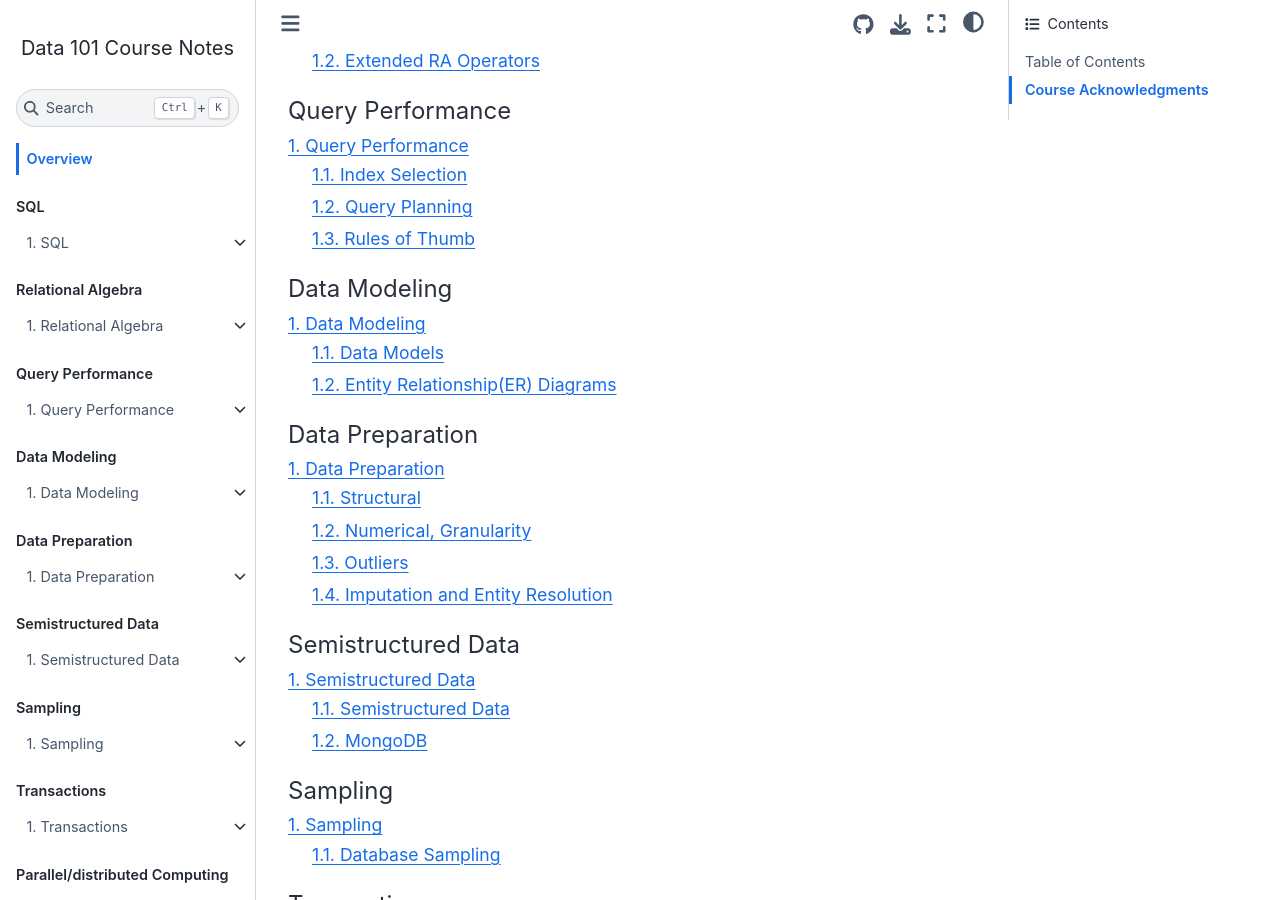
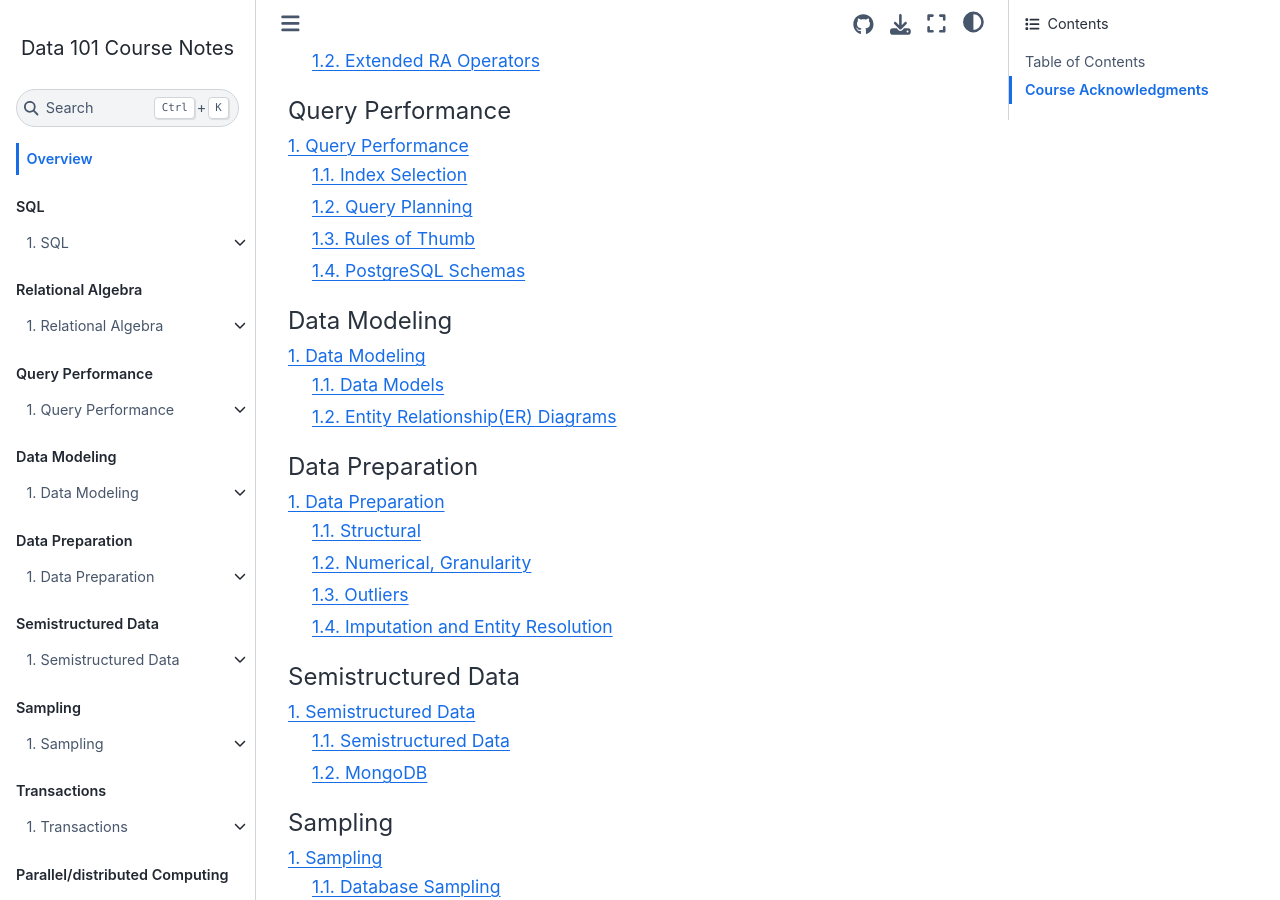
Before and after one commit to cal-data-eng/notes, a Jupyter Book: the page built from overview.md, in a window 1280 px wide and 900 px high, scrolled down 957 px. Built offline with Jupyter Book 1.0.4 settings and Sphinx 7.4.7 and the Sphinx Book theme 1.1.4, drawn with Linux system fonts in a browser that asks for light colours.

Commit message:
[fix] unhide schemas page

```diff
--- a/_toc.yml
+++ b/_toc.yml
@@ -34,6 +34,7 @@ parts:
         - file: 3-query_perf/indexes
         - file: 3-query_perf/query-planning
         - file: 3-query_perf/rules_of_thumb
+        - file: 3-query_perf/schemas
   - caption: Data Modeling
     numbered: True
     chapters:
```
